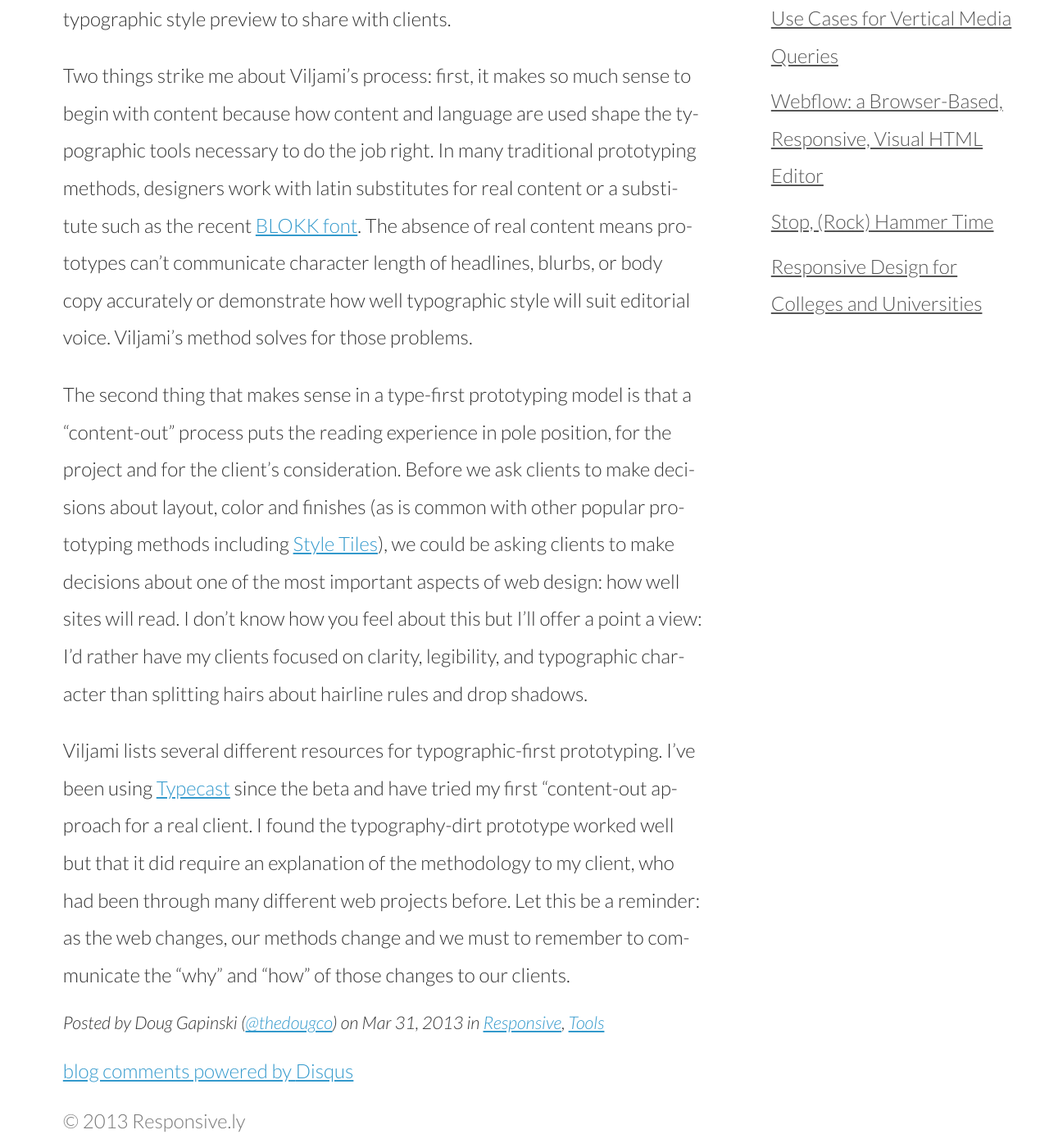
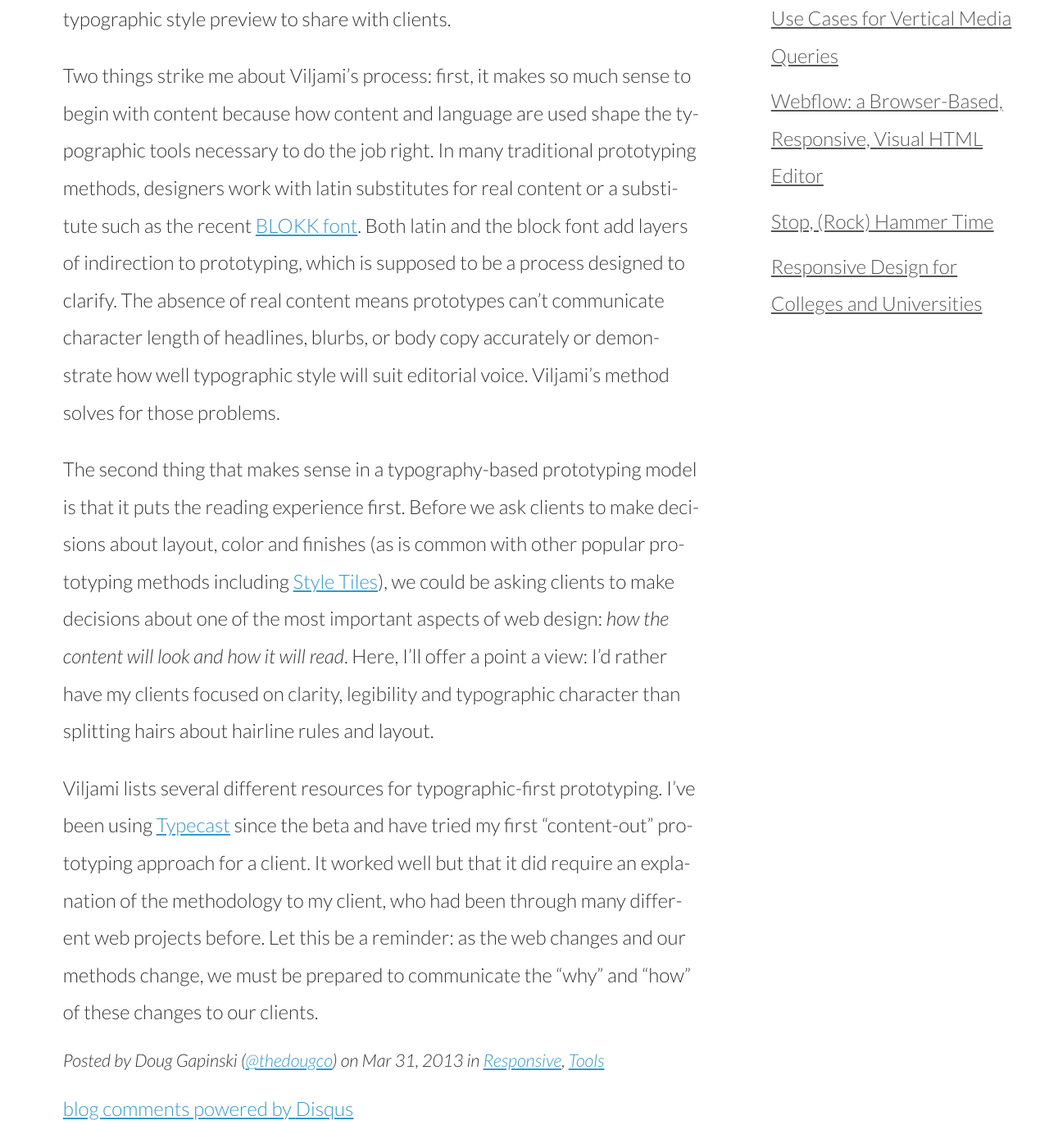
Before and after one commit to thedougco/responsive.ly, a Jekyll site: the page built from _posts/2013-03-31-putting-typography-first-in-responsive-prototyping.md, in a window 1280 px wide and 1400 px high, scrolled down 652 px. Shown: the whole window at 82% size. Built offline with Jekyll 4.4.1, drawn with Linux system fonts in a browser that asks for light colours; nearby versions of some CDN libraries; Markdown is read by kramdown in place of the engine named in the settings; comment, search, counter and statistics services are not loaded; some of the changed text lies outside the part shown.

Commit message:
post edits

```diff
--- a/_posts/2013-03-31-putting-typography-first-in-responsive-prototyping.md
+++ b/_posts/2013-03-31-putting-typography-first-in-responsive-prototyping.md
@@ -9,10 +9,10 @@
 Whether you believe responsive [web design is 95% typography](http://informationarchitects.net/blog/the-web-is-all-about-typography-period/) or [99.9% typography](http://www.welcomebrand.co.uk/thoughts/the-responsive-web-will-be-99-9-typography/), it's tough to get away from the web design community's
 current focus on the [the reading experience](http://www.smashingmagazine.com/2013/02/18/designing-reading-experience/).
 
-Viljami Salminen [(@viljamis)](https://twitter.com/viljamis), a Finnish Designer, has an excellent post up a "content-out" prototyping method that begins with typography. Instead of using a traditional wireframing process, Viljami suggests designers wait until there is real content (or something close to it) to work with, and begin with a typographic style preview to share with clients.
+Viljami Salminen [(@viljamis)](https://twitter.com/viljamis), a Finnish Designer, has a blog post up about a "content-out" prototyping method that begins with typography. Instead of using a traditional wireframing process, Viljami suggests designers wait until there is real content (or something close to it) to work with and begin with a typographic style preview to share with clients.
 
-Two things strike me about Viljami's process: first, it makes so much sense to begin with content because how content and language are used shape the typographic tools necessary to do the job right. In many traditional prototyping methods, designers work with latin substitutes for real content or a substitute such as the recent [BLOKK font](http://blokkfont.com/). The absence of real content means prototypes can't communicate character length of headlines, blurbs, or body copy accurately or demonstrate how well typographic style will suit editorial voice. Viljami's method solves for those problems.
+Two things strike me about Viljami's process: first, it makes so much sense to begin with content because how content and language are used shape the typographic tools necessary to do the job right. In many traditional prototyping methods, designers work with latin substitutes for real content or a substitute such as the recent [BLOKK font](http://blokkfont.com/). Both latin and the block font add layers of indirection to prototyping, which is supposed to be a process designed to clarify. The absence of real content means prototypes can't communicate character length of headlines, blurbs, or body copy accurately or demonstrate how well typographic style will suit editorial voice. Viljami's method solves for those problems.
 
-The second thing that makes sense in a type-first prototyping model is that a "content-out" process puts the reading experience in pole position, for the project and for the client's consideration. Before we ask clients to make decisions about layout, color and finishes (as is common with other popular prototyping methods including [Style Tiles](http://styletil.es/)), we could be asking clients to make decisions about one of the most important aspects of web design: how well sites will read. I don't know how you feel about this but I'll offer a point a view: I'd rather have my clients focused on clarity, legibility, and typographic character than splitting hairs about hairline rules and drop shadows.
+The second thing that makes sense in a typography-based prototyping model is that it puts the reading experience first. Before we ask clients to make decisions about layout, color and finishes (as is common with other popular prototyping methods including [Style Tiles](http://styletil.es/)), we could be asking clients to make decisions about one of the most important aspects of web design: *how the content will look and how it will read*. Here, I'll offer a point a view: I'd rather have my clients focused on clarity, legibility and typographic character than splitting hairs about hairline rules and layout.
 
-Viljami lists several different resources for typographic-first prototyping. I've been using [Typecast](http://typecast.com/) since the beta and have tried my first "content-out approach for a real client. I found the typography-dirt prototype worked well but that it did require an explanation of the methodology to my client, who had been through many different web projects before. Let this be a reminder: as the web changes, our methods change and we must to remember to communicate the "why" and "how" of those changes to our clients.
+Viljami lists several different resources for typographic-first prototyping. I've been using [Typecast](http://typecast.com/) since the beta and have tried my first "content-out" prototyping approach for a client. It worked well but that it did require an explanation of the methodology to my client, who had been through many different web projects before. Let this be a reminder: as the web changes and our methods change, we must be prepared to communicate the "why" and "how" of these changes to our clients.
```
